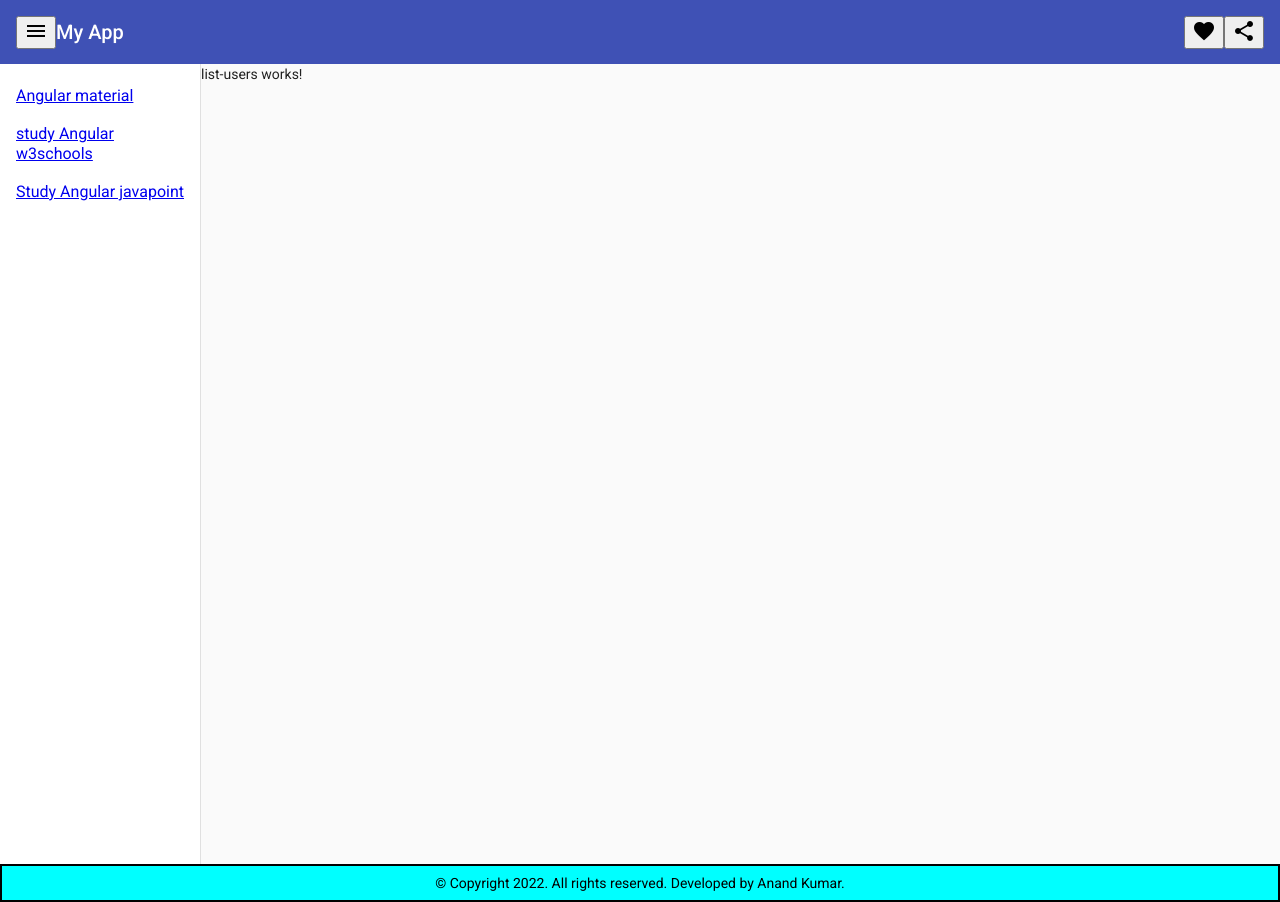
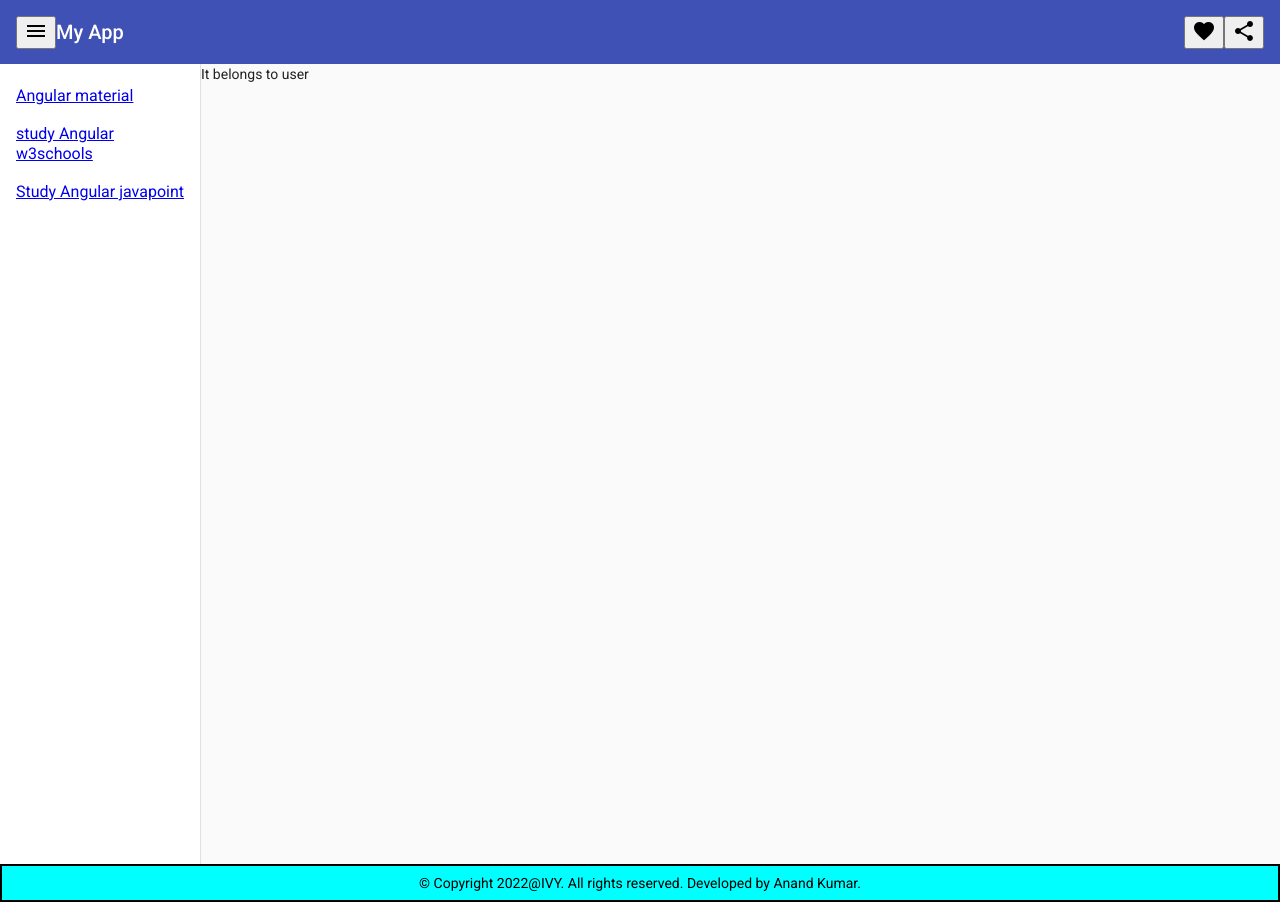
Before and after one commit to kumar1anand/FrontEnd_Ivy, an Angular app in the folder Assign_17_Oct/: page / in a window 1280 px wide. Built offline with nearby package versions, Linux system fonts and the light colour scheme.

Commit message:
update for footer

```diff
--- a/Assign_17_Oct/src/app/layout/footer/footer.component.html
+++ b/Assign_17_Oct/src/app/layout/footer/footer.component.html
@@ -1 +1 @@
-<p>© Copyright 2022. All rights reserved. Developed by Anand Kumar.</p>
+<p>© Copyright 2022@IVY. All rights reserved. Developed by Anand Kumar.</p>
--- a/Assign_17_Oct/src/app/users/list-users/list-users.component.html
+++ b/Assign_17_Oct/src/app/users/list-users/list-users.component.html
@@ -1 +1 @@
-<p>list-users works!</p>
+<p>It belongs to user</p>
```
